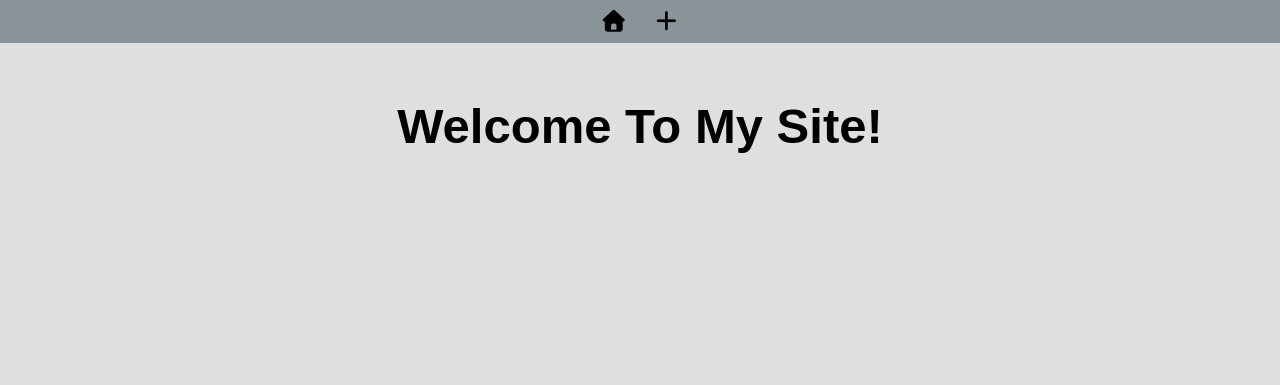
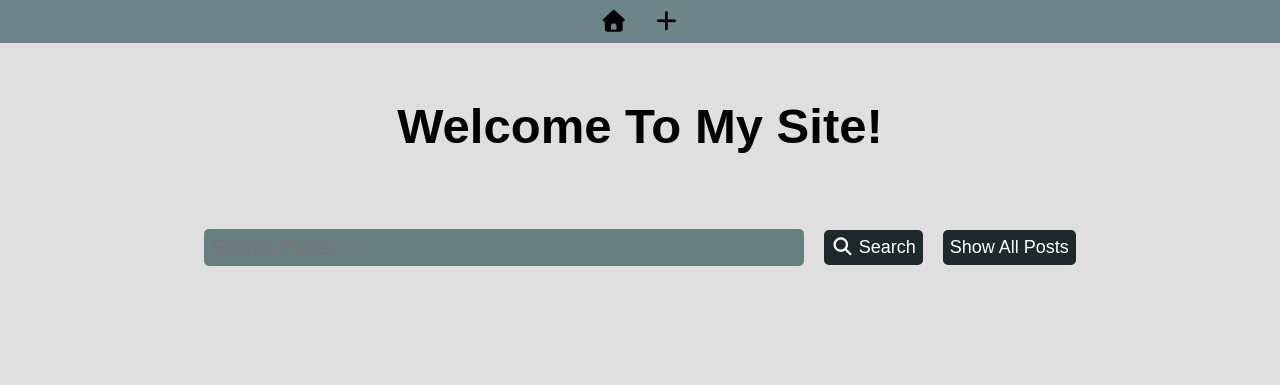
Before and after one commit to alipnm/django_class, a Django app: template blog/templates/blog/index.html in a window 1280 px wide. Shown: the top 385 px of the page. Run offline with Django 3.2, Linux system fonts and the light colour scheme; the template is opened without the code that fills it, so the values that code supplies are empty.

Commit message:
Update #2
Adding the search ability + style Improvement + adding some potentials of model, which comes in Update #3

```diff
--- a/blog/templates/blog/index.html
+++ b/blog/templates/blog/index.html
@@ -11,6 +11,15 @@
 
 {% block content %}
   <h1 id="superheader">Welcome To My Site!</h1>
+  <div id="searchbar">
+    <input type="text" name="search" id="searchInput" placeholder="Search Posts..." />
+    <button id="searchButton">
+      <i class="fa-duotone fa-solid fa-magnifying-glass"></i>
+      <span>Search</span>
+    </button>
+    <button id="showAll" class="button">Show All Posts</button>
+  </div>
+  <h1 id="searchResult"></h1>
   <div id="posts"></div>
 {% endblock %}
 
--- a/blog/templates/blog/postform.html
+++ b/blog/templates/blog/postform.html
@@ -45,6 +45,9 @@
       <label for="id_is_published">Publish:</label>
       {{ form.is_published }}
     </div>
-    <button type="submit" id="submitBtn">Add</button>
+    <button type="submit" id="submitBtn">
+      <span>Add</span>
+      <i class="fa-solid fa-plus"></i>
+    </button>
   </form>
 {% endblock %}
--- a/blog/urls.py
+++ b/blog/urls.py
@@ -1,5 +1,5 @@
 from django.urls import path
-from .views import home_intorduce, redirect_home, give_posts, details, create_post, update_post
+from .views import home_intorduce, redirect_home, give_posts, details, create_post, update_post, search_posts
 
 app_name = "blog"
 
@@ -7,6 +7,7 @@ urlpatterns = [
     path("home", home_intorduce, name="home"),
     path("", redirect_home, name="home_redirect"),
     path("api/posts", give_posts, name="give_published_posts"),
+    path("api/posts/search", search_posts, name="search_published_posts"),
     path("posts/<int:id>", details, name="post_details"),
     path("posts/create", create_post, name="create_post"),
     path("posts/update/<int:pk>", update_post, name="update_post"),
--- a/static/blog/css/base.css
+++ b/static/blog/css/base.css
@@ -7,7 +7,7 @@
 
 :root {
   --charcoal-color: #36494f;
-  --navbar-bgcolor: #899499;
+  --navbar-bgcolor: #6e848b;
   --main-bgcolor: #dfdfdf;
 }
 
--- a/static/blog/css/style.css
+++ b/static/blog/css/style.css
@@ -12,6 +12,7 @@
   --charcoal-color: #36494f;
   --button-bgcolor: #1e292c;
   --button-hover-bgcolor: #151c1e;
+  --charcoal-color-input: #697f7f;
 }
 
 #posts {
@@ -55,3 +56,60 @@
 .aButton:hover {
   background-color: var(--button-hover-bgcolor);
 }
+
+.button {
+  padding: 7px;
+  font-size: 18px;
+  border: none;
+  background-color: var(--button-bgcolor);
+  border-radius: 5px;
+  color: #fff;
+  transition: all 150ms linear;
+  cursor: pointer;
+  /* margin-left: 50%; */
+  /* transform: translateX(-50%); */
+}
+.button:hover {
+  background-color: var(--button-hover-bgcolor);
+}
+
+#searchbar {
+  margin: 75px 0;
+  display: flex;
+  align-items: center;
+  justify-content: center;
+  gap: 20px;
+}
+#searchbar > input {
+  width: 600px;
+  background-color: var(--charcoal-color-input);
+  border: none;
+  font-size: 20px;
+  padding: 7px;
+  color: #fff;
+  border-radius: 5px;
+  cursor: default;
+}
+#searchbar > input:focus-visible {
+  outline: var(--button-hover-bgcolor) 3px solid;
+}
+
+#searchbar > button {
+  padding: 7px;
+  font-size: 18px;
+  border: none;
+  background-color: var(--button-bgcolor);
+  border-radius: 5px;
+  color: #fff;
+  transition: all 150ms linear;
+  cursor: pointer;
+}
+#searchbar > button:hover {
+  background-color: var(--button-hover-bgcolor);
+}
+
+#searchResult {
+  text-align: center;
+  font-size: 37px;
+  margin-bottom: 120px;
+}
--- a/static/blog/js/script.js
+++ b/static/blog/js/script.js
@@ -1,27 +1,75 @@
 const postsContainerElement = document.getElementById("posts");
+const searchButtonElement = document.getElementById("searchButton");
+const searchInputElement = document.getElementById("searchInput");
+const searchResultElement = document.getElementById("searchResult");
+const showAllPostsBtnElement = document.getElementById("showAll");
+
+function createPostHTML(post) {
+  return `
+  <div class="post">
+    <h1>${post.title}</h1>
+    <span>Price: ${post.price}$</span>
+    <span>Publisher: ${post.publisher}</span>
+    <div class="aButtonContainer">
+      <a href="http://127.0.0.1:8000/posts/${post.id}" class="aButton">Show Post</a>
+      <a href="http://127.0.0.1:8000/posts/update/${post.id}" class="aButton">Update Post</a>
+    </div>
+  </div>
+  `;
+}
 
 async function loadPosts() {
   try {
     const response = await fetch("http://127.0.0.1:8000/api/posts");
     const posts = await response.json();
     let result = "";
+    searchResultElement.innerHTML = "";
+    searchInputElement.value = "";
     for (const post of posts) {
-      result += `
-        <div class="post">
-            <h1>${post.title}</h1>
-            <span>Price: ${post.price}$</span>
-            <span>Publisher: ${post.publisher}</span>
-            <div class="aButtonContainer">
-              <a href="http://127.0.0.1:8000/posts/${post.id}" class="aButton">Show Post</a>
-              <a href="http://127.0.0.1:8000/posts/update/${post.id}" class="aButton">Update Post</a>
-            </div>
-        </div>
-        `;
+      result += createPostHTML(post);
     }
-    postsContainerElement.innerHTML += result;
+    postsContainerElement.innerHTML = result;
   } catch (error) {
     console.error(error);
   }
 }
+async function searchPost() {
+  try {
+    const response = await fetch(
+      `http://127.0.0.1:8000/api/posts/search?title=${encodeURIComponent(searchInputElement.value)}`,
+    );
+    const posts = await response.json();
+    let result = "";
+
+    if (posts) {
+      const searchBarElement = document.createElement("i");
+      searchBarElement.className = "fa-duotone fa-solid fa-magnifying-glass";
+
+      const searchSpanElement = document.createElement("span");
+      searchSpanElement.innerHTML = `The results for search term "${searchInputElement.value}"`;
+
+      searchResultElement.innerHTML = "";
+      searchResultElement.append(searchBarElement, searchSpanElement);
+      for (const post of posts) {
+        result += createPostHTML(post);
+      }
+    } else {
+      searchResultElement.innerHTML = `Nothing found with search term '${searchInputElement.value}'`;
+    }
+
+    postsContainerElement.innerHTML = result;
+  } catch (err) {
+    console.error(err);
+  }
+}
 
 document.addEventListener("DOMContentLoaded", loadPosts);
+
+searchInputElement.addEventListener("keypress", function (event) {
+  if (event.key == "Enter") {
+    event.preventDefault();
+    searchButtonElement.click();
+  }
+});
+searchButtonElement.addEventListener("click", searchPost);
+showAllPostsBtnElement.addEventListener("click", loadPosts);
```
Also changed, not shown: blog/models.py (+33 -3 lines), blog/views.py (+11 -0 lines), static/blog/css/postform.css (+7 -2 lines).
